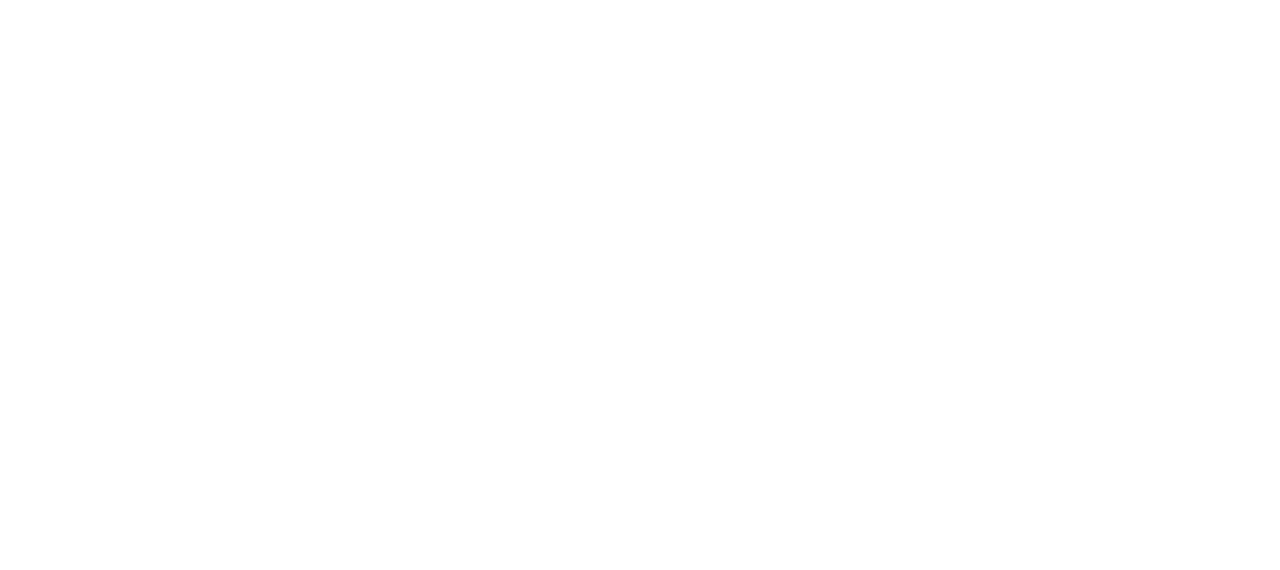
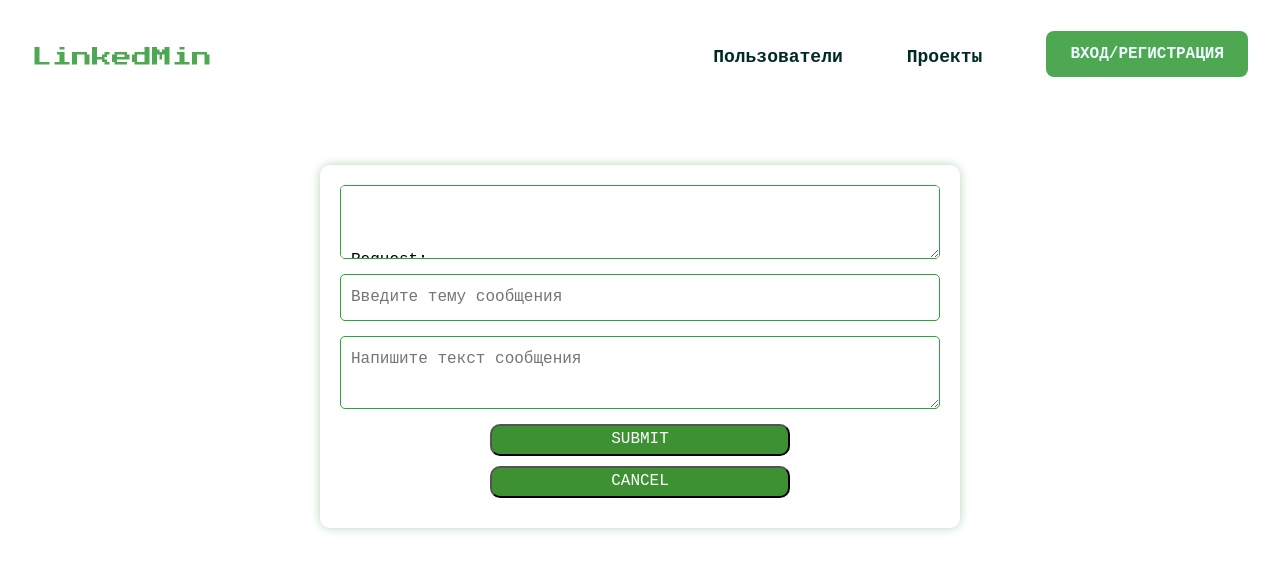
Before and after one commit to VikingEngineers/LinkedFront, a Vue app: page /message-to/1 in a window 1280 px wide. Before the commit this address had no page. Shown: the top 570 px of the page. Built offline with nearby package versions, Linux system fonts and the light colour scheme; no server answers.

Commit message:
Сообщение конкретному пользователю

```diff
--- a/src/router/index.js
+++ b/src/router/index.js
@@ -15,6 +15,7 @@ import EditProject from "../views/LandingPages/Project/EditProject.vue";
 import MyProjects from "../views/LandingPages/Project/MyProjects.vue";
 import Message from "../views/LandingPages/Profile/Message.vue";
 import FormMessage from "../views/LandingPages/Profile/FormMessage.vue";
+import MessageTo from "../views/LandingPages/Profile/MessageTo.vue";
 
 
 const router = createRouter({
@@ -113,6 +114,12 @@ const router = createRouter({
       name: "send-message",
       component: FormMessage,
     },
+    {
+      path: "/message-to/:id",
+      name: "message-to",
+      component: MessageTo,
+    },
+
 
 
   ],
--- a/src/views/LandingPages/Profile/Message.vue
+++ b/src/views/LandingPages/Profile/Message.vue
@@ -3,30 +3,25 @@ import axios from 'axios';
 import { onMounted, ref, computed } from "vue";
 import NavbarDefault from "../../../examples/navbars/NavbarDefault.vue";
 
-const isAuthenticated = computed(() => !!localStorage.getItem('token'));
-const userId = computed(() => localStorage.getItem('user_id'));
-const loggedUserName = computed(() => localStorage.getItem('username'));
 const token = computed(() => localStorage.getItem('token'));
 
 const messageData = ref([]);
-
-const searchQuery = ref('');
 const debugText = ref('');
 const searchResultUsers = ref([]);
 
-// Axios request and response interceptors
-axios.interceptors.request.use((request) => {
-  //debugText.value += '\n\nRequest:\n' + JSON.stringify(request, null, 2);
-  return request;
-});
+// // Axios request and response interceptors
+// axios.interceptors.request.use((request) => {
+//   //debugText.value += '\n\nRequest:\n' + JSON.stringify(request, null, 2);
+//   return request;
+// });
 
-axios.interceptors.response.use((response) => {
-  // debugText.value += '\n\nResponse:\n' + JSON.stringify(response, null, 2);
-  return response;
-}, (error) => {
-  // debugText.value += '\n\nResponse Error:\n' + JSON.stringify(error.toJSON(), null, 2);
-  return Promise.reject(error);
-});
+// axios.interceptors.response.use((response) => {
+//   // debugText.value += '\n\nResponse:\n' + JSON.stringify(response, null, 2);
+//   return response;
+// }, (error) => {
+//   // debugText.value += '\n\nResponse Error:\n' + JSON.stringify(error.toJSON(), null, 2);
+//   return Promise.reject(error);
+// });
 
 
 
--- /dev/null
+++ b/src/views/LandingPages/Profile/MessageTo.vue
@@ -0,0 +1,244 @@
+<script setup>
+import axios from 'axios';
+import { onMounted, ref, computed } from "vue";
+import { useRouter } from 'vue-router';
+import { useRoute } from 'vue-router';
+
+import NavbarDefault from "../../../examples/navbars/NavbarDefault.vue";
+
+
+
+const userId = computed(() => localStorage.getItem('user_id'));
+const token = computed(() => localStorage.getItem('token'));
+
+const recipientId = ref('');
+const debugText = ref('');
+const searchResultUsers = ref([]);
+
+const messageData = ref({
+    sender: userId.value,
+    recipient: "",
+    name: "",
+    email: "",
+    subject: "",
+    body: "",
+});
+
+const router = useRouter();
+const route = useRoute();
+
+
+
+// Axios request and response interceptors
+axios.interceptors.request.use((request) => {
+  debugText.value += '\n\nRequest:\n' + JSON.stringify(request, null, 2);
+  return request;
+});
+
+axios.interceptors.response.use((response) => {
+  debugText.value += '\n\nResponse:\n' + JSON.stringify(response, null, 2);
+  return response;
+}, (error) => {
+  debugText.value += '\n\nResponse Error:\n' + JSON.stringify(error.toJSON(), null, 2);
+  return Promise.reject(error);
+});
+
+const sendMessage = async () => {
+    try {
+        const headers = { 'Authorization': `Bearer ${token.value}` };
+        const data = {
+            sender: userId.value,
+            recipient: recipientId.value,
+            name: messageData.value.name,
+            email: messageData.value.email,
+            subject: messageData.value.subject,
+            body: messageData.value.body,
+            /* owner: userId.value */
+        };
+        const response = await axios.post('http://somebodyhire.me/api/messages/create/', data, { headers });
+        router.push('/messages');
+    } catch (error) {
+        debugText.value = `Error: ${JSON.stringify(error, null, 2)}`;
+        console.error(error);
+    }
+};
+
+const search = async () => {
+    try {
+        const usersResponse = await axios.get(`http://somebodyhire.me/api/profiles/`);
+        searchResultUsers.value = usersResponse.data;
+        // debugText.value = JSON.stringify(searchResultUsers.value);
+    } catch (error) {
+        console.error('There was an error fetching the search results', error);
+    }
+  };
+
+const findUsername = (id) => {
+    const user = searchResultUsers.value.find((user) => user.id === id);
+    return user.name;
+  };
+
+const cancelCreate = () => {
+    router.push('/send-message');
+};
+
+onMounted(() => {
+    recipientId.value = route.params.id;
+    search();
+});
+</script>
+
+
+<template>
+    <NavbarDefault />
+    <div class="profile-container" :style="{ fontWeight: '900',  fontFamily: 'monospace' }">
+      <!-- <h2>Сообщение {{ findUsername(recipientId) }} от {{ userId }}</h2> -->
+      <!-- <p>{{ findUsername(1) }} </p> -->
+        <textarea readonly v-model="debugText"></textarea>
+       <!--  <input type="text" v-model="messageData.sender" placeholder="Title"> -->
+        <!-- <input type="text" v-model="messageData.recipient" placeholder="Кому отправить сообщение?"> -->
+        <!-- <textarea v-model="messageData.name" placeholder="Link to featured image"></textarea> -->
+        <!-- <textarea v-model="messageData.email" placeholder="В"></textarea> -->
+        <input v-model="messageData.subject" placeholder="Введите тему сообщения">
+        <textarea v-model="messageData.body" placeholder="Напишите текст сообщения"></textarea>
+        <button @click="sendMessage" class="btn-submit">SUBMIT</button>
+        <button @click="cancelCreate" class="btn-cancel">CANCEL</button>
+    </div>
+
+<!--     <div class="profile-container" :style="{fontWeight: '900',  fontFamily: 'monospace' }">
+      <h2 :style="{ fontSize: '27px', fontWeight: '900',  fontFamily: 'PressStart2P, sans-serif' }">{{ profileData.username }}</h2>
+        <img :src="profileData.profile_image" alt="Profile Image">
+        <p :style="{ fontSize: '24px'}">{{ profileData.email }}</p>
+        <div class="social-link" :style="{ fontSize: '12px', fontWeight: '500',  fontFamily: 'PressStart2P, sans-serif' }">
+          <a :href="`${profileData.social_github}`" target="_blank" >GitHub</a>
+          <a :href="`${profileData.social_twitter}`" target="_blank" >Twitter</a>
+          <a :href="`${profileData.social_vk}`" target="_blank" >VK</a>
+          <a :href="`${profileData.social_youtube}`" target="_blank" >YouTube</a>
+          <a :href="`${profileData.social_website}`" target="_blank" >Мой сайт</a>
+        </div>
+        <div class="text-container">
+        <p :style="{ fontSize: '24px'}">Местоположение: {{ profileData.location }}</p>
+        <p :style="{ fontSize: '24px'}">Краткое описание: {{ profileData.short_intro }}</p>
+        <p :style="{ fontSize: '24px'}">Биография: {{ profileData.bio }}</p>
+        <a :href="`/editmyprofile`" class="btn_link">Редактировать профиль</a>
+      </div>
+    </div> -->
+  </template>
+
+
+
+<style scoped>
+.profile-container {
+  width: 50%;
+  padding: 20px;
+  box-shadow: 0px 0px 10px 0px rgba(6, 104, 14, 0.281);
+  margin: 5% auto;
+  background-color: #ffffff57;
+  border-radius: 10px;
+  align-items: center;
+  text-align: center;
+  flex-direction: column;
+  display: flex;
+  flex-wrap: wrap;
+}
+
+.profile-container input, .profile-container textarea {
+  width: 100%; /* Make inputs and textareas take up the full width of the container */
+  padding: 10px; /* Add some padding */
+  margin-bottom: 15px; /* Add some margin */
+  box-sizing: border-box; /* Ensure padding doesn't affect final dimensions */
+  border: 1px solid #2ca33c; /* Add a border */
+  border-radius: 5px; /* Add rounded corners */
+}
+.text-container {
+  width: 90%;
+  margin-left: 9%;
+  background-color: #ffffff57;
+  border-radius: 10px;
+  text-align: left;
+  margin-bottom: 30px;
+}
+.social-link {
+  margin-left: 5%;
+  width: 100%;
+  flex-direction: row;
+  display: flex;
+  flex-wrap: wrap;
+  text-align: center;
+  }
+.social-link a{
+margin: 3% 4%;
+border-radius: 5px;
+border: 2px solid #4ea852e0;
+padding: 7px;
+}
+@media screen and (max-width: 992px) {
+  .profile-container {
+    width: 90%;
+  }
+  .text-container {
+    width: 70%;
+    margin: 5% 15%;
+  }
+}
+
+@media screen and (max-width: 600px) {
+  .profile-container {
+    width: 90%;
+  }
+  .text-container {
+    width: 70%;
+    margin: 5% 15%;
+  }
+}
+.profile-container img {
+  width: 250px;
+  height: 245px;
+  margin-bottom: 20px;
+  border-radius: 50%;
+  border: 2px solid #4ea852e0;
+  box-shadow: 0px 0px 10px 0px rgba(0,0,0,0.7);
+}
+
+h1,h2{
+  /*font-family: 'PressStart2P';*/
+  color:rgb(70, 104, 105);
+  font-weight: 800;
+  text-align: center;
+  margin-bottom: 3%;
+}
+
+button{
+  background-color: #3d9132;
+  border-radius: 10px;
+  text-align: center;
+  color: rgb(255, 255, 255);
+  font-weight: 500;
+  width: 50%;
+  margin-bottom: 10px;
+}
+button:hover{
+  background-color: #6ac55e;
+  color: rgb(61, 61, 61);
+}
+.btn_link {
+  /* Adds some padding inside the button */
+  padding: 10px 20px;
+  /* Changes the font size */
+  font-size: 16px;
+  /* Changes the background color of the button */
+  background-color: #4EA852;
+  /* Changes the color of the text inside the button */
+  color: rgb(255, 255, 255);
+  /* Makes the border corners rounded */
+  border-radius: 5px;
+  /* Removes the default button border */
+  border: none;
+  /* Changes the cursor to a hand pointer when hovering over the button */
+  cursor: pointer;
+  width: 70%;
+  margin-top: 20px;
+  text-align: center;
+}
+
+</style>
```
